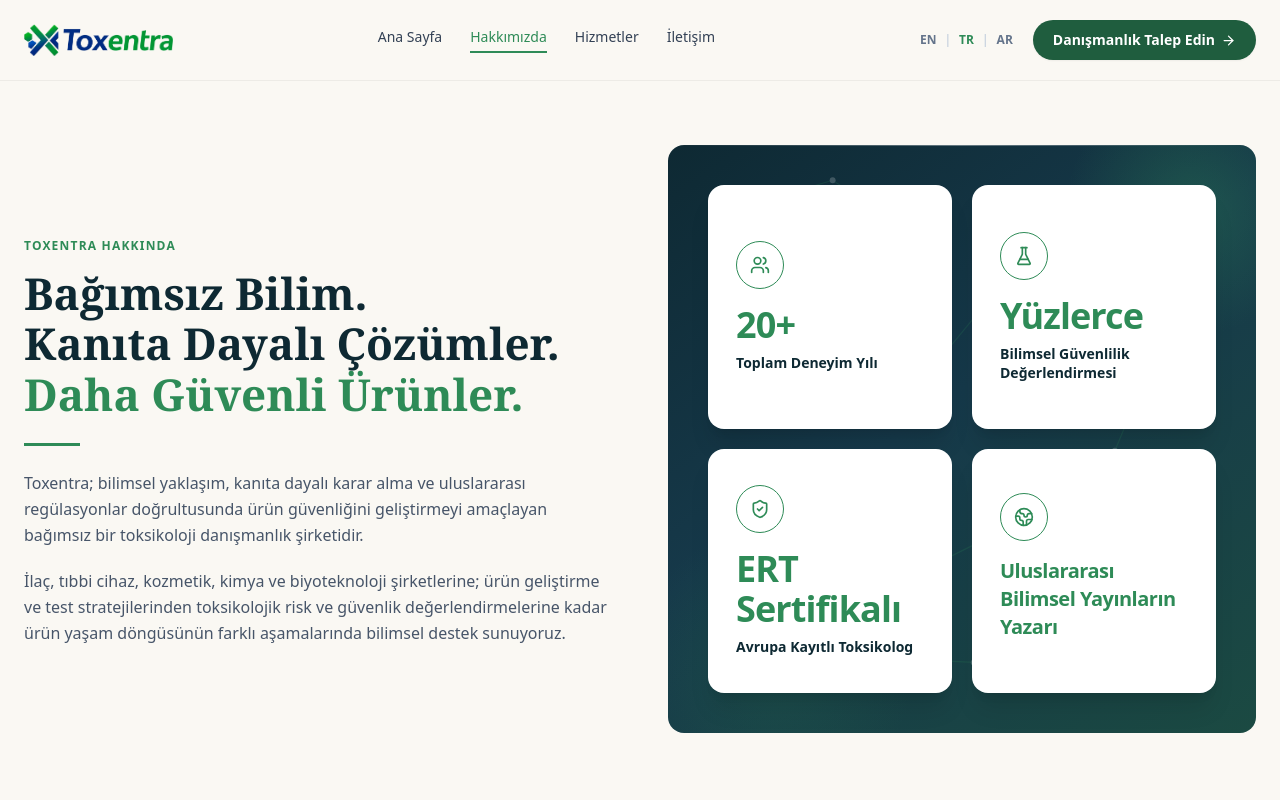
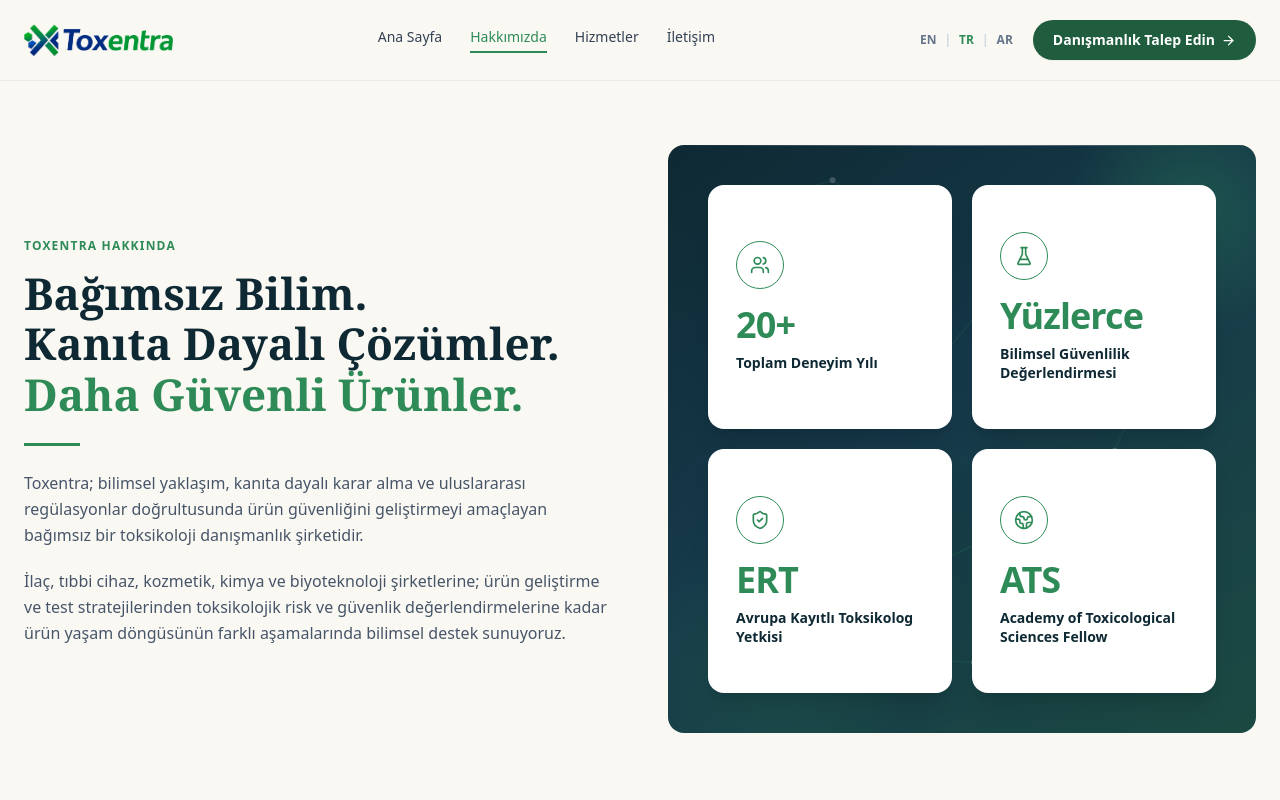
Before and after one commit to shandesipahi/Toxentra-Website, a Next.js app: page /tr/about in a window 1280 px wide. Shown: the top 800 px of the page. Built offline with nearby package versions, Linux system fonts and the light colour scheme.

Commit message:
Update page.js

```diff
--- a/app/tr/about/page.js
+++ b/app/tr/about/page.js
@@ -49,14 +49,14 @@ const stats = [
   },
   {
     icon: ShieldCheck,
-    big: "ERT Sertifikalı",
-    label: "Avrupa Kayıtlı Toksikolog",
+    big: "ERT",
+    label: "Avrupa Kayıtlı Toksikolog Yetkisi",
     text: "Avrupa'da tanınan profesyonel yeterlilik",
   },
   {
     icon: Globe2,
-    big: "Uluslararası Bilimsel Yayınların Yazarı",
-    label: "",
+    big: "ATS",
+    label: "Academy of Toxicological Sciences Fellow",
     text: "EMA, FDA, OECD, ICH, ISO, SCCS ve diğer uluslararası kılavuzlar.",
   },
 ];
```
